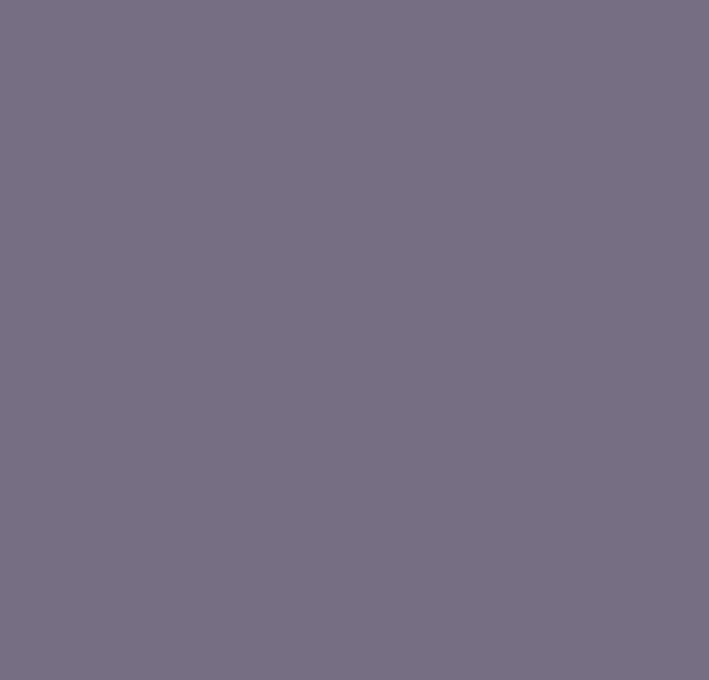
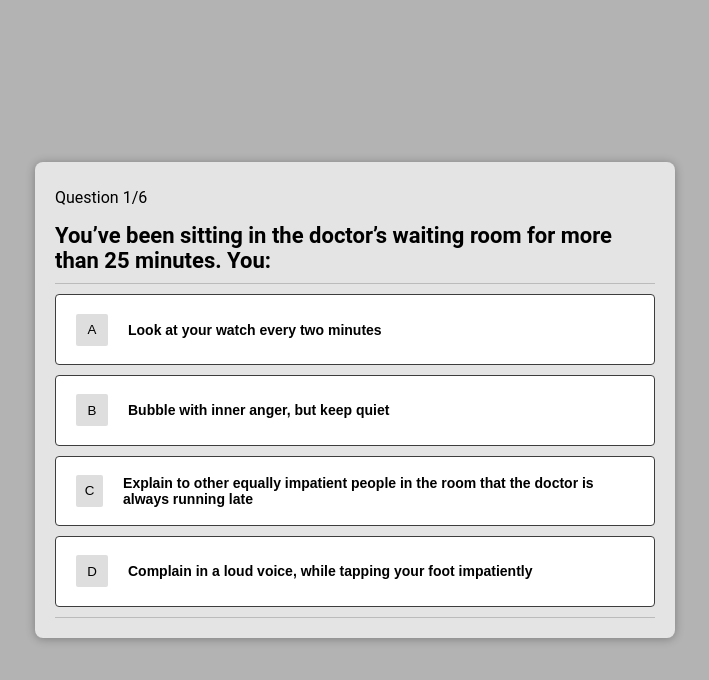
Before and after one commit to SamEduard/personality-test-challenge, a React (Create React App) app: page /test/1 in a window 1280 px wide. Before the commit this address had no page. Shown: the top 680 px of the page, without its empty margins (285-994 px from the left). Built offline with nearby package versions, Linux system fonts and the light colour scheme.

Commit message:
answer component

```diff
--- a/src/App.js
+++ b/src/App.js
@@ -8,7 +8,7 @@ function App() {
     <div className="App">
       <Routes>
         <Route path="/" element={<LandingPage />} />
-        <Route path="/test" element={<TestPage />} />
+        <Route path="/test/:nr" element={<TestPage />} />
         <Route path="/result" element={<LandingPage />} />
       </Routes>
     </div>
--- a/src/backend.js
+++ b/src/backend.js
@@ -2,7 +2,7 @@ export const Backend = [
     {
         number: 1,
         question: "You’re really busy at work and a colleague is telling you their life story and personal woes. You:",
-        answer: [
+        answers: [
             {
                 option: "a",
                 text: "Don’t dare to interrupt them"
@@ -24,7 +24,7 @@ export const Backend = [
     {
         number: 2,
         question: "You’ve been sitting in the doctor’s waiting room for more than 25 minutes. You:",
-        answer: [
+        answers: [
             {
                 option: "a",
                 text: "Look at your watch every two minutes"
@@ -46,7 +46,7 @@ export const Backend = [
     {
         number: 3,
         question: "You’re having an animated discussion with a colleague regarding a project that you’re in charge of. You:",
-        answer: [
+        answers: [
             {
                 option: "a",
                 text: "Don’t dare contradict them"
@@ -68,7 +68,7 @@ export const Backend = [
     {
         number: 4,
         question: "You are taking part in a guided tour of a museum. You:",
-        answer: [
+        answers: [
             {
                 option: "a",
                 text: "Are a bit too far towards the back so don’t really hear what the guide is saying"
@@ -90,7 +90,7 @@ export const Backend = [
     {
         number: 5,
         question: "During dinner parties at your home, you have a hard time with people who:",
-        answer: [
+        answers: [
             {
                 option: "a",
                 text: "Ask you to tell a story in front of everyone else"
@@ -112,7 +112,7 @@ export const Backend = [
     {
         number: 6,
         question: "You crack a joke at work, but nobody seems to have noticed. You:",
-        answer: [
+        answers: [
             {
                 option: "a",
                 text: "Think it’s for the best — it was a lame joke anyway"
--- /dev/null
+++ b/src/components/AnswerButton/AnswerButton.js
@@ -0,0 +1,13 @@
+import React from 'react';
+
+
+import "./AnswerButton.scss";
+
+export const AnswerButton = ({option, answer, selectedAnswer, clickedAnswer}) => {
+    return (
+        <button onClick={() => clickedAnswer(option)} className={`answer ${selectedAnswer === option ? "answer--selected" : ""}`} >
+            <p className={`answer__option ${selectedAnswer === option ? "answer__option--selected" : ""}`} > {option}</p>
+            <h1 className='answer__text'>{answer}</h1>
+        </button>
+    )
+}
--- /dev/null
+++ b/src/components/AnswerButton/AnswerButton.scss
@@ -0,0 +1,44 @@
+.answer {
+    display: flex;
+    align-items: center;
+    padding: 5px 20px;
+    border-radius: 4px;
+    width: 100%;
+    border: 1px solid rgb(61, 61, 61);
+    background-color: white;
+
+    &:hover {
+        cursor: pointer;
+        background-color: rgba(255, 255, 255, 0.25);
+    }
+    &--selected {
+        border: 1px solid rgb(247, 83, 110);
+        &:hover {
+            cursor: default;
+            background-color: white;
+        }
+    }
+    &:not(:last-child) {
+        margin-bottom: 10px;
+    }
+
+    &__option {
+        margin-right: 20px;
+        background-color: rgba(190, 190, 190, 0.5);
+        width: 32px;
+        height: 32px;
+        display: flex;
+        justify-content: center;
+        align-items: center;
+        text-transform: capitalize;
+        border-radius: 2px;
+        &--selected {
+           background-color:  rgb(247, 83, 110);
+        }
+    }
+
+    &__text {
+        font-size: 14px;
+        text-align: left;
+    }
+}
--- a/src/containers/LandingPage/LandingPage.js
+++ b/src/containers/LandingPage/LandingPage.js
@@ -8,7 +8,7 @@ export const LandingPage = () => {
         <div className='landing-page' >
             <h1>Are you an introvert or an extrovert?</h1>
             <h2>Take the personality test and find out!</h2>
-            <Link className="start-test" to="/test" >
+            <Link className="start-test" to="/test/1" >
                 START TEST
             </Link>
         </div>
--- a/src/containers/TestPage/TestPage.js
+++ b/src/containers/TestPage/TestPage.js
@@ -1,11 +1,28 @@
-import React from 'react';
+import React, { useState } from 'react';
+import { useParams } from 'react-router';
+import { Backend } from "../../backend";
+import { AnswerButton } from '../../components/AnswerButton/AnswerButton';
 
 import "./TestPage.scss";
 
 export const TestPage = () => {
+    const [selectedAnswer, setSelectedAnswer] = useState();
+    const questionNr = useParams().nr;
+    const questionData = Backend[questionNr];
     return (
         <div className='test-page' >
-            <h1>Are you an introvert or an extrovert?</h1>
+            <p>Question {questionNr}/6</p>
+            <h1 className='test-page__title'>{questionData.question}</h1>
+            <div className='answer-container' >
+                {questionData.answers.map(answer =>
+                    <AnswerButton
+                        option={answer.option}
+                        answer={answer.text}
+                        selectedAnswer={selectedAnswer}
+                        clickedAnswer={(option) => setSelectedAnswer(option)}
+                    />)
+                }
+            </div>
         </div>
     )
 }
--- a/src/containers/TestPage/TestPage.scss
+++ b/src/containers/TestPage/TestPage.scss
@@ -0,0 +1,25 @@
+.test-page {
+    width: 100%;
+    max-width: 600px;
+    background-color: rgba(228, 228, 228, 1);
+    border-radius: 8px;
+    box-shadow: 0px 1px 10px 0px rgba(0, 0, 0, 0.3);
+    display: flex;
+    flex-direction: column;
+    justify-content: flex-start;
+    align-items: flex-start;
+    padding: 10px 20px;
+
+    &__title {
+        margin: 0;
+        text-align: left;
+        font-size: 22px;
+    }
+
+    .answer-container {
+        border-top: 1px solid rgb(187, 187, 187);
+        border-bottom: 1px solid rgb(187, 187, 187);
+        margin: 10px 0;
+        padding: 10px 0;
+    }
+}
--- a/src/index.scss
+++ b/src/index.scss
@@ -5,7 +5,7 @@ body {
     sans-serif;
   -webkit-font-smoothing: antialiased;
   -moz-osx-font-smoothing: grayscale;
-  background-color: rgb(118, 111, 131);
+  background-color: rgb(179, 179, 179);
   height: 100vh;
 
 }
```
